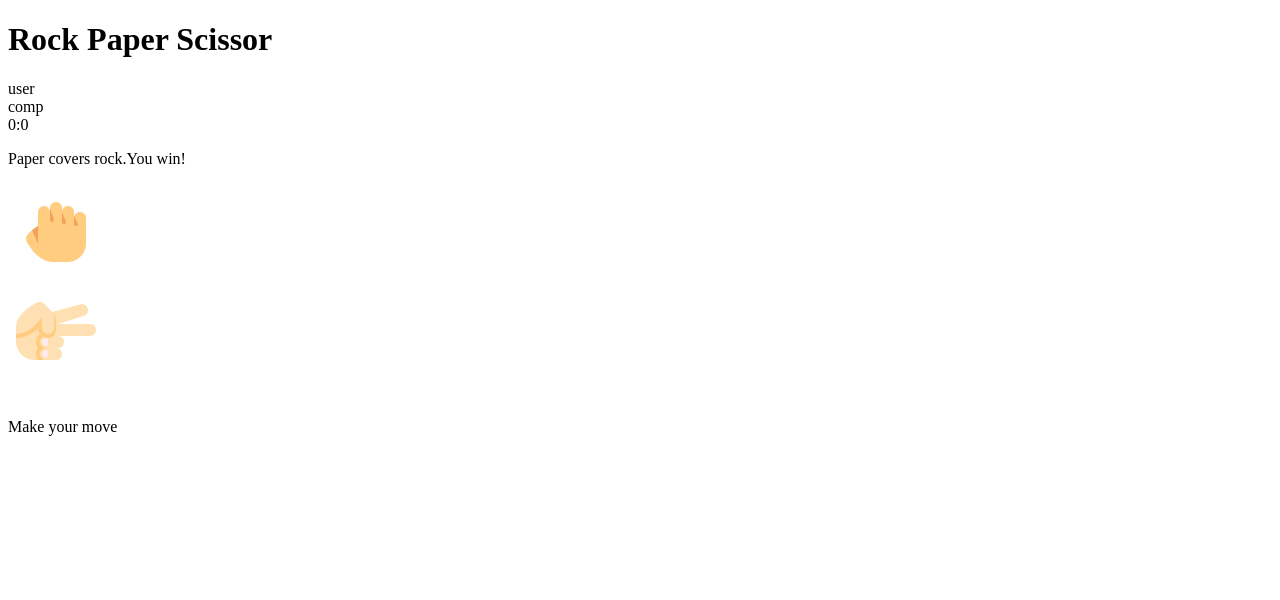
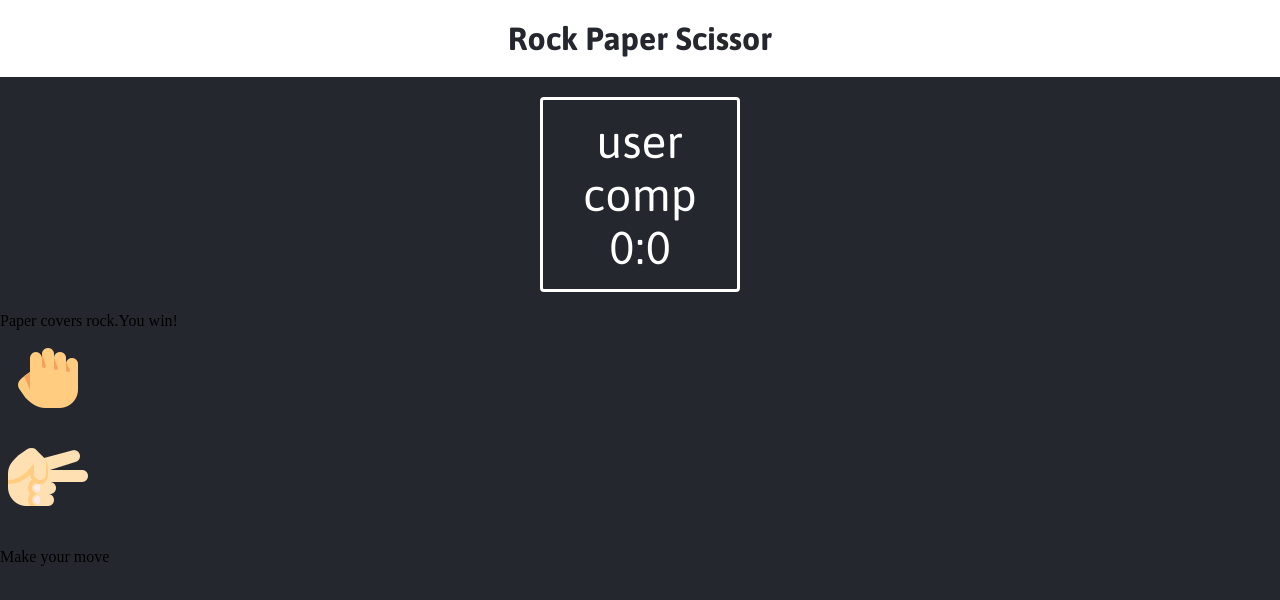
Before and after one commit to Alen87/JavaScript-Rock-Paper-Scissor, a plain HTML site: page index.html in a window 1280 px wide. Drawn offline with Linux system fonts and the light colour scheme.

Commit message:
html,css

```diff
--- a/index.html
+++ b/index.html
@@ -3,6 +3,7 @@
 <head>
   <meta charset="UTF-8">
   <title>rock Papper Scissors Game</title>
+  <link rel="stylesheet" href="styles.css">
 </head>
 <body>
       <header>
--- a/styles.css
+++ b/styles.css
@@ -0,0 +1,36 @@
+@import url('https://fonts.googleapis.com/css?family=Asap:400,500,700');
+*{
+    margin:0;
+    padding:0;
+    box-sizing: border-box;
+}
+
+body{
+    background-color: #24272E;
+}
+
+
+header{
+    background: white;
+    padding: 20px;
+}
+
+header > h1{
+    color:#25272E ;
+    text-align: center;
+    font-family: Asap, sans-serif;
+}
+
+
+.score-board{
+    margin: 20px auto;
+    border: 3px solid white;
+    border-radius: 4px;
+    text-align: center;
+    width: 200px;
+    color:white;
+    font-size:46px;
+    padding: 15px 20px;
+    font-family:Asap, sans-serif;
+
+}
```
